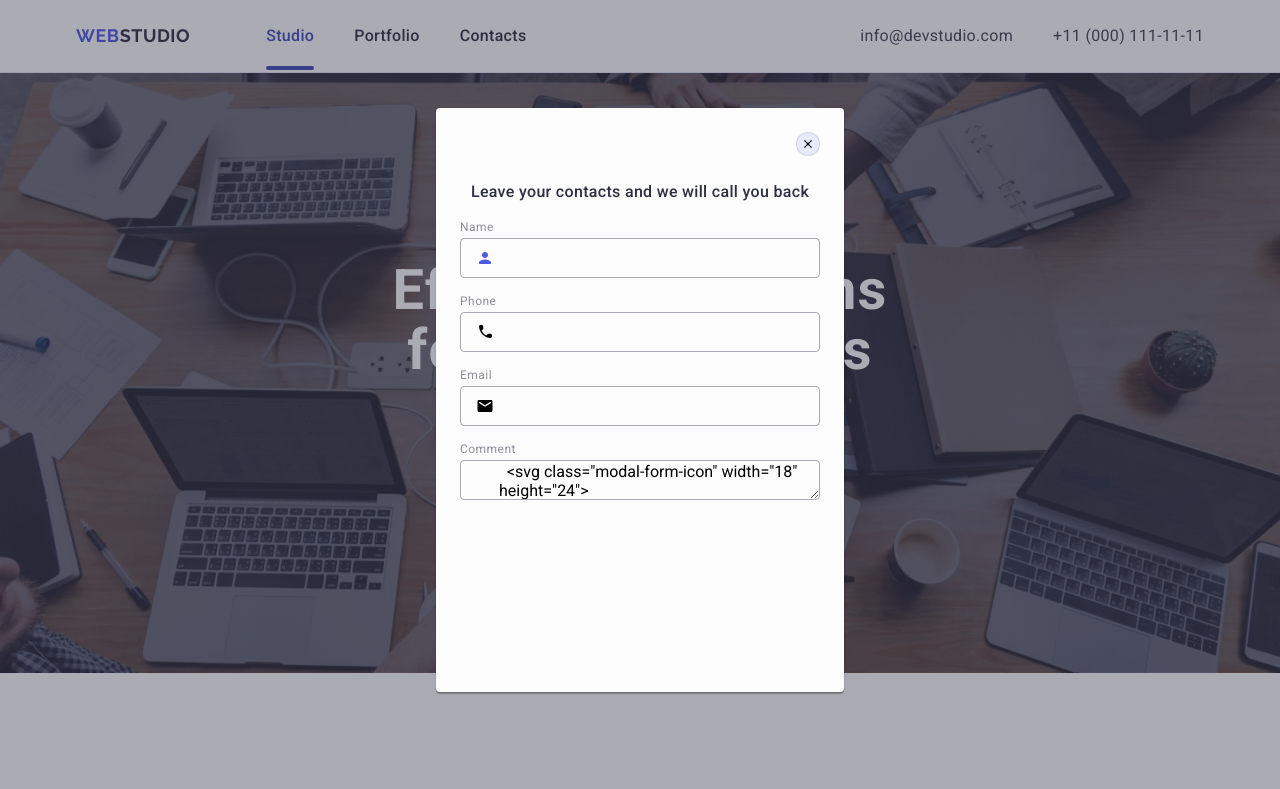
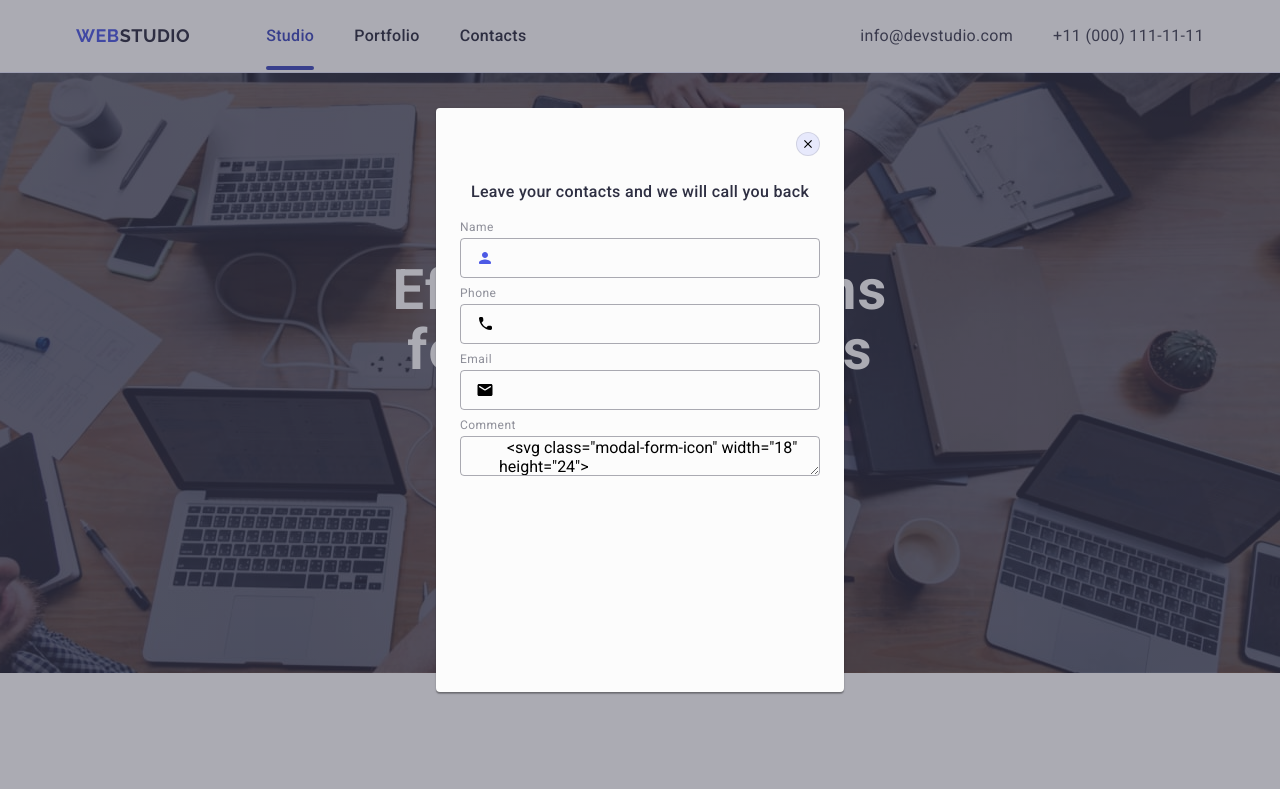
Before and after one commit to KolodrubOleg/goit-markup-hw-05, a plain HTML site: page index.html in a window 1280 px wide. Shown: the top 789 px of the page. Drawn offline with nearby package versions, Linux system fonts and the light colour scheme; a web font is replaced by a local one.

Commit message:
Update styles.css

```diff
--- a/css/styles.css
+++ b/css/styles.css
@@ -669,10 +669,11 @@ input::placeholder {
                 margin-bottom: 4px;
                }
 
-               .modal-form-icon-container{
+               .modal-form-icon-container {
                 position: relative;
-                margin-bottom: 16px;
+
                }
+
             .modal-input {
                 width: 100%;
                 height: 40px;
@@ -699,3 +700,6 @@ input::placeholder {
                         transform: translateY(-50%);
                             transition: fill 250ms cubic-bezier(0.4, 0, 0.2, 1);
                         }
+                        .textarea-conteiner {
+                            margin-bottom: 16px;
+                        }
```
